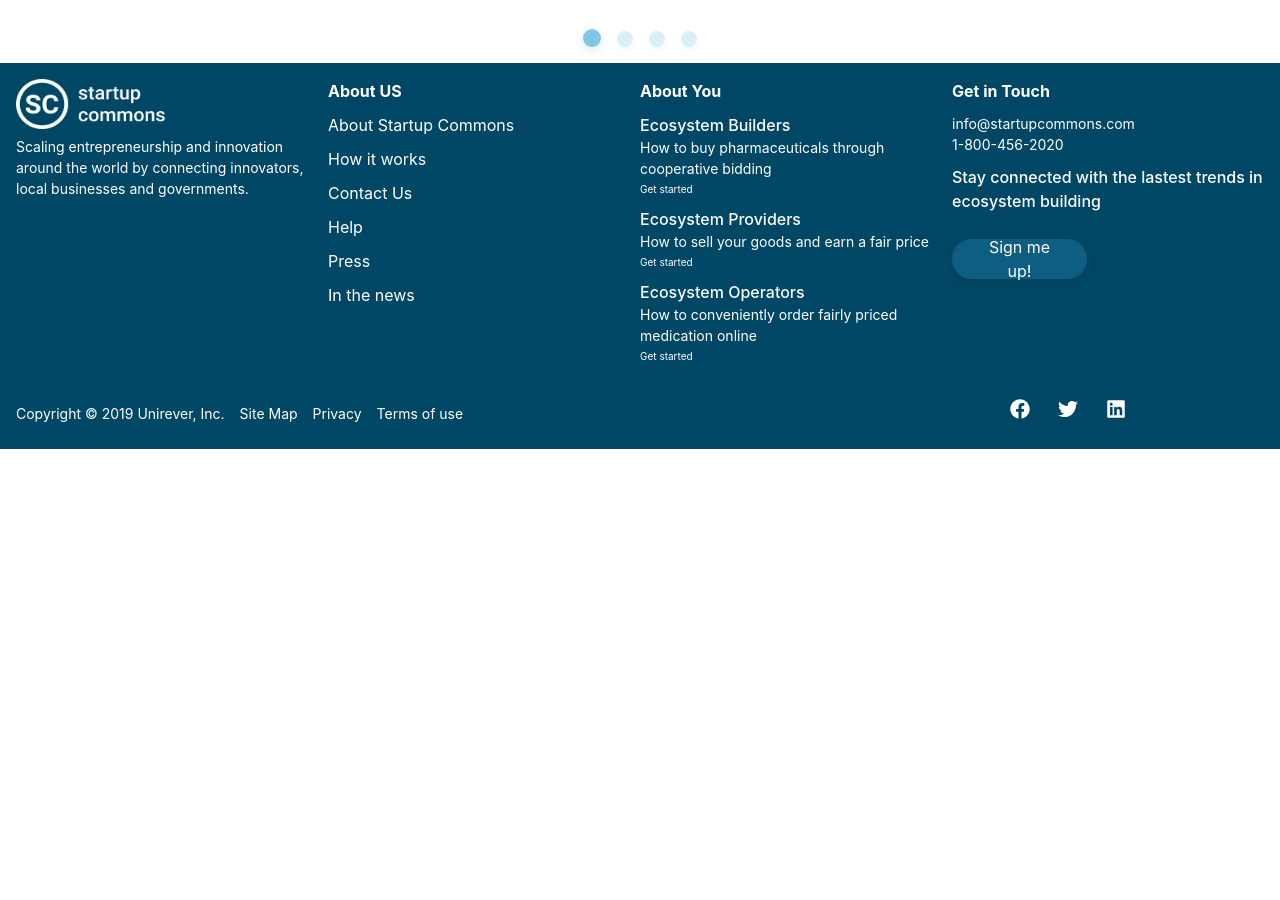
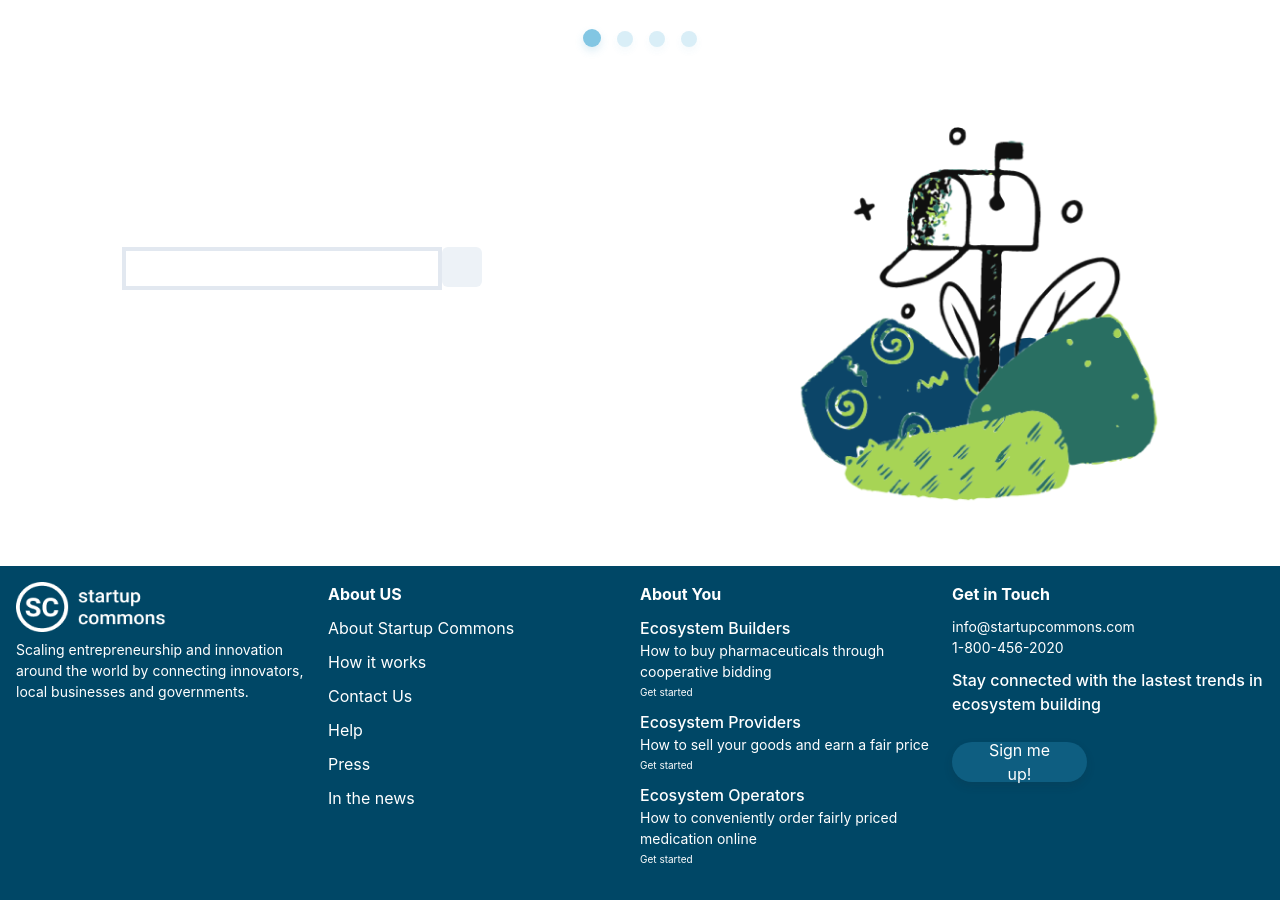
Before and after one commit to ecosystemos/ecosystem-knowledge, a React (Create React App) app: page / in a window 1280 px wide. Shown: the part 980-1880 px from the top of the page. Before the commit the page ends 1429 px from the top, so only its background shows below. Built offline with nearby package versions, Linux system fonts and the light colour scheme; some icons are missing.

Commit message:
Newsletter Component and stories added.

```diff
--- a/src/App.js
+++ b/src/App.js
@@ -1,5 +1,9 @@
 import Navbar from '../src/components/Navbar'
+import CourseCard from './components/CourseCard';
+import CourseCardSlider from './components/CourseCardSlider';
 import Footer from './components/Footer';
+import Newsletter from './components/Newsletter';
+import ReviewCardSlider from './components/ReviewCardSlider';
 import SyllabusPage from './components/SyllabusPage';
 
 
@@ -20,14 +24,22 @@ function App() {
       <SyllabusPage></SyllabusPage>
 
 
+      <Newsletter> </Newsletter>
+
+
+
+
       <Footer
       color={"#004766"}
+      buttonText={"Sign me up!"}
       buttonText={"Sign me up!"}
       buttonColor={"#0E5E81"}
       buttonWidth={"135px"}
       buttonHeight={"40px"}
       />
 
+
+
     </div>
   );
 }
--- /dev/null
+++ b/src/components/Newsletter.jsx
@@ -0,0 +1,127 @@
+import React from 'react';
+import {Box,Image,Text,FormControl,FormLabel,Input,FormHelperText,Button,Flex,Form} from '@chakra-ui/react'
+import charcoInbox from '../stories/assets/CharcoInbox.png'
+import styled from 'styled-components';
+import PropTypes from 'prop-types';
+
+
+
+
+const NewsletterWrapper = styled.section`
+align-items: center;
+margin-left: 5%;
+  margin-right: 5%;
+  margin-top: 5%;
+  margin-bottom: 5%;;
+
+`;
+const HeadWrapper    = styled.section`
+font-family: Roboto;
+font-style: normal;
+font-weight: normal;
+font-size: 36px;
+line-height: 48px;
+color: #3D4D51;
+
+`;
+const TextWrapper    = styled.section`
+font-family: Roboto;
+font-style: normal;
+font-weight: normal;
+font-size: 20px;
+line-height: 30px;
+/* identical to box height, or 150% */
+
+
+/* /Grey/500 */
+
+color: #5A6D72;
+
+
+`;
+
+
+
+ const Newsletter = ({header,text,buttonText,buttonAndFormColor,placeholderText}) => {
+
+
+  const ButtonWrapper = styled.section`
+
+font-family: Roboto;
+font-style: normal;
+font-weight: 500;
+font-size: 14px;
+line-height: 16px;
+/* identical to box height, or 114% */
+
+text-align: center;
+letter-spacing: 0.04em;
+
+/* /Grey/50 (white) */
+
+color: #FFFFFF;
+background: ${buttonAndFormColor};
+border-end-end-radius: 5px;
+border-top-right-radius: 5px;
+`;
+
+
+const InputWrapper = styled.section`
+
+border-color:${buttonAndFormColor};
+border-style: solid;
+  border-width: 4px;
+  border-left-width:4px;
+
+`;
+
+
+  return (
+
+<NewsletterWrapper>
+    <Flex flexDirection={"row"}>
+
+
+                    <Box  style={{display:"flex",flexDirection:"column", width:"60%", padding: "8% 5% 5% 5%"}}  >
+
+                        <HeadWrapper> <Text style={{marginBottom:"28px"}}>{header} </Text> </HeadWrapper>
+                        <Flex flexDirection={"row"} style={{marginBottom:"28px"}}>
+                        <FormControl style={{width:"57%"}} >
+
+                        <InputWrapper> <Input   border={"2PX"} style={{color:buttonAndFormColor, width:"101%",height:"35px",}} id='email' type='email' placeholder={placeholderText} /></InputWrapper>
+
+                        </FormControl>
+                        <ButtonWrapper><Button  colorScheme={buttonAndFormColor} variant='solid'>
+                        {buttonText}
+                        </Button></ButtonWrapper>
+                        </Flex>
+                        <TextWrapper> <Text>{text} </Text>    </TextWrapper>
+
+
+
+                    </Box>
+
+                    <Box >
+                    <Image  src={charcoInbox} alt='Charco Inbox' />
+                    </Box>
+
+
+
+    </Flex>
+
+    </NewsletterWrapper>
+
+
+  );
+};
+
+export default Newsletter;
+
+Newsletter.propTypes = {
+  header: PropTypes.string.isRequired,
+  text: PropTypes.string.isRequired,
+  buttonText: PropTypes.string.isRequired,
+  buttonAndFormColor: PropTypes.string.isRequired,
+  placeholderText: PropTypes.string.isRequired,
+
+};
```
Also changed, not shown: src/stories/assets/CharcoInbox.png (added), 1 other file (tests, documents, lock files or other folders).
